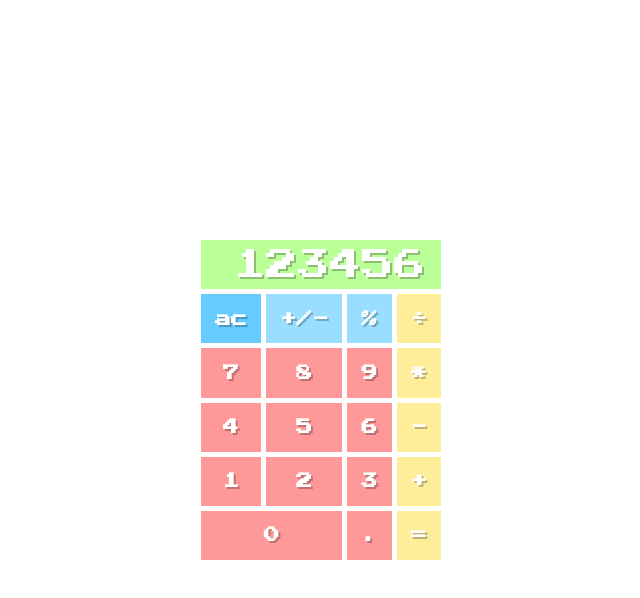
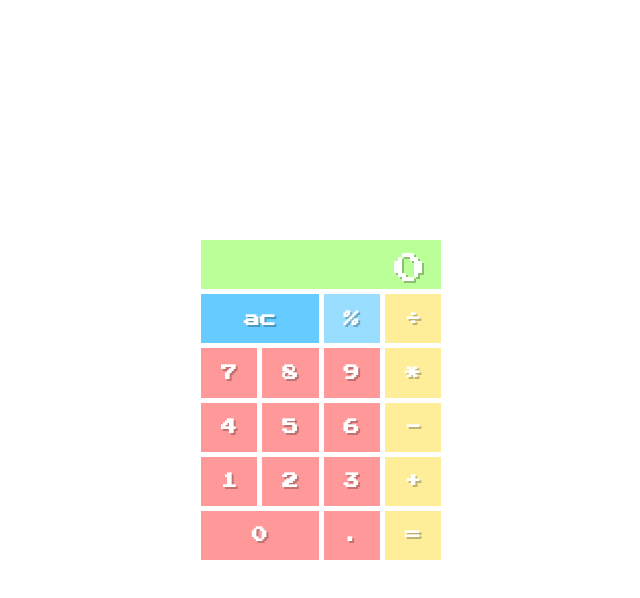
Before and after one commit to martinamineo98/odin-calculator, a plain HTML site: page index.htm in a window 1280 px wide. Both pictures are taken after a click on the button "ac". Shown: the whole page, without its empty margins (319-959 px from the left). Drawn offline with Linux system fonts and the light colour scheme.

Commit message:
Updated index.htm style.css calculator.js

```diff
--- a/calculator.js
+++ b/calculator.js
@@ -1,72 +1,147 @@
 
+// 1) We need to create a createOperator constructor, and an object for
+// each possible operation.
 
-// 1) The calculator has to be able to ADD, SUBTRACT, MULTIPLY and DIVIDE.
-// 2) operate() takes an operator and 2 numbers and then calls on of the
-// 		above functions on the numbers.
-// 3) The calculator needs a button for each digit, for each operation,
-//		and a button to clear; the calculator also needs a display.
-//		3.1) We also need a function that populate the display.
-// 4) We need to store the first number that is input into the calculator,
-//		and the operation that has been chosen; we then operate on them when
-//		the "=" key is pressed.
-//		4.1) DILEMMA: how to store all these values and call the operate
-//				 function on them.
-//		4.2) ATTENTION: the user should be able to string together several
-//				 operations, with **each pair** of numbers being evaluated at
-//				 a time. The calculaor **should not** evaluate more than a single
-//				 pair of numbers at the time.
-//				 4.2.1) EXAMPLE: you press a button (ex. 1), followed by an operator
-//								button (ex. add), a second number button (ex. 2), and finally
-//								a second operator button (ex. subtract).
-//								We need to evaluate the first pair of numbers (ex. 1 + 2),
-//								then display the result of that calculation on the display,
-//								and finally, use that result as the first number in the new
-//								calculation, along with the second operator.
-//		4.3) ATTENTION: Numbers with long decimals should be rounded.
-//		4.4) ATTENTION: Don't let the calculator be crashed when a user tries
-//				 to divide by 0.
+// N.B. I will treat the '.' button, the one that adds a decimal point to
+// the number, as a number button.
 
+const operatorBtns = []
 
-// Populate the #calculator container div.
+function Operator(name, symbol, fun) {
+	this.name = name
+	this.symbol = symbol
+	this.fun = fun
 
-// 1) We need a button from each number from 0 to 9, a button from each
-//		operator (+, -, *, ÷, %), a button to turn the number negative,
-//		a button to add a decimal point, and a button to clear.
-// 2) Each button needs its own event listener on click.
-// 3) I will be using CSS Grid so I want each button to have its own class.
+	operatorBtns.push(this)
+}
 
+let addBtn = new Operator('add', '+', function(a, b) {return a + b})
+let subtractBtn = new Operator('subtract', '-', function(a, b) {return a - b})
+let multiplyBtn = new Operator('multiply', '*', function(a, b) {return a * b})
+let divideBtn = new Operator('divide', '÷', function(a, b) {return a * b})
+let percentageBtn = new Operator('percentage', '%', function(a) {divideBtn.fun(a, 100)})
+// let negativeBtn = new Operator('negative', '+/-', function(a) {return -a})
+let equalBtn = new Operator('equal', '=', function(e) {console.log(e)})
+let clearBtn = new Operator('clear', 'ac', function(e) {console.log(e)})
+
+// 2) We need to populate the #calculator div with buttons for each number
+//		and each operator.
 
 const container = document.querySelector('#calculator')
 
-
-function createNumBtn() {
+!function createNumBtn() {
 	for (let index = 0; index <= 9; index++) {
 		let numBtn = document.createElement('button')
-				numBtn.textContent = index
 				numBtn.classList.toggle(`btn-num${index}`)
 				numBtn.style.gridArea = `btn-num${index}`
+				numBtn.textContent = index
+
+				numBtn.addEventListener('click', () => {
+					addNumberToString(index)
+				})
 
 		container.appendChild(numBtn)
 	}
+}()
+
+!function createOperatorBtn(){
+	for (let index = 0; index < operatorBtns.length; index++) {
+		let btn = document.createElement('button')
+				btn.classList.toggle(`btn-${operatorBtns[index].name}`)
+				btn.style.gridArea = `btn-${operatorBtns[index].name}`
+				btn.textContent = `${operatorBtns[index].symbol}`
+
+				btn.addEventListener('click', () => {
+					operate(operatorBtns[index].fun)
+				})
+
+		container.appendChild(btn)
+	}
+}()
+
+!function createDecimalBtn() {
+	let decimalBtn = document.createElement('button')
+			decimalBtn.classList.toggle('btn-decimal')
+			decimalBtn.gridArea = 'btn-decimal'
+			decimalBtn.textContent = '.'
+
+			decimalBtn.addEventListener('click', () => {
+				addDecimalPointToString()
+			})
+
+	container.appendChild(decimalBtn)
+}()
+
+// 4) The operate() function evaluates the operation between two given
+//		numbers. When I click on a number (or a series of numbers), they
+//		are inserted in a string called num1. When I click on a operator,
+//		the chosen operator function is inserted in a variable called
+// 		chosenOperator. When num1 and chosenOperator both exists, when a
+// 		click on another number (or another series of numbers), it's
+// 		inserted in a num2 variable.
+//		Each time I click on an operator button, the operate() function is
+// 		invoked. If the length of num1 and num2 is more than 0, it gives me
+// 		the result of the operation. The result is then inserted in its own
+//		variable and displayed on the screen.
+
+//		If the length of the result variable is more than 0, I need to
+//		invoke the operation between the num2 variable and the result.
+
+//		If the given operation only requires one argument, and the length
+// 		of the num2 variable is less than or equal 0, I will pass this function
+//		the num1 variable, otherwise I will pass the result variable as an
+//		argument.
+
+//		Exception to this is the negativeBtn.fun(), if the length of num2
+// 		is less than or equal 0, I will pass it the num1 variable, otherwise
+//		the num2 one.
+
+//		I use the length of the string to verify which variable was last
+//		used, or to verify if it exists.
+
+let num1 = ''
+let num2 = ''
+let result = ''
+let chosenOperation
+
+function operate(fun) {
+
 }
 
+// 4.1) To verify in which variable I need to insert the number, I created
+//			a helper function called addNumberToString. If the chosenOperator
+//			variable is not undefined, it adds it to num2, otherwise it adds
+//			it to num1. I will invoke this function each time a numBtn is
+//			clicked.
 
-createNumBtn()
+// 4.2) The addDecimalPointToString function works similarly but it also
+//			checks if the correct variable already has a decimal point. To do
+//			this I also created another helper function called checkIfStringContains.
 
+function addNumberToString(x) {
+	if (chosenOperation) {
+		num2 += x
+	} else {
+		num1 += x
+	}
 
-function createOperatorBtn() {
-	const operatorSymbol = ['+', '-', '*', '÷', '%', '.', '=', 'ac', '+/-']
-	const operatorName = ['add', 'subtract', 'multiply', 'divide', 'percentage', 'decimal', 'equal', 'clear', 'negative']
-
-	for (let index = 0; index < operatorSymbol.length; index++) {
-		let operatorBtn = document.createElement('button')
-				operatorBtn.textContent = `${operatorSymbol[index]}`
-				operatorBtn.classList.toggle(`btn-${operatorName[index]}`)
-				operatorBtn.style.gridArea = `btn-${operatorName[index]}`
-
-		container.appendChild(operatorBtn)
-	}
+	console.log(num1, num2)
 }
 
+function addDecimalPointToString() {
+	if (chosenOperation) {
+		if (!checkIfStringContains(num2, '.')) {
+			num2 += '.'
+		}
+	} else {
+		if (!checkIfStringContains(num1, '.')) {
+			num1 += '.'
+		}
+	}
 
-createOperatorBtn()
+	console.log(num1, num2)
+}
+
+function checkIfStringContains(x, y) {
+	return x.includes(y)
+}
--- a/index.htm
+++ b/index.htm
@@ -8,7 +8,10 @@
 	</head>
 	<body class="container">
 		<div id="calculator">
-			<div class="calculator-display">123456</div>
+			<div class="calculator-display">
+				<div class="calculator-display-operation"></div>
+				<div class="calculator-display-result">0</div>
+			</div>
 		</div>
 		<script src="calculator.js"></script>
 	</body>
--- a/style.css
+++ b/style.css
@@ -85,7 +85,7 @@ body.container {
 	display: grid;
 	grid-auto-rows: 1fr;
 	grid-template-areas: 'display display display display'
-											 'btn-clear btn-negative btn-percentage btn-divide'
+											 'btn-clear btn-clear btn-percentage btn-divide'
 											 'btn-num7 btn-num8 btn-num9 btn-multiply'
 											 'btn-num4 btn-num5 btn-num6 btn-subtract'
 											 'btn-num1 btn-num2 btn-num3 btn-add'
@@ -104,11 +104,24 @@ body.container {
 .calculator-display {
 	align-items: center;
 	background-color: var(--calculator-display-background-color);
-	display: flex;
-	font-size: 2em;
+	display: grid;
 	grid-area: display;
+	grid-template-areas: 'operation'
+											 'result';
 	justify-content: flex-end;
 	padding: 0 15px;
+}
+
+.calculator-display-operation {
+	font-size: .75em;
+	grid-area: operation;
+	justify-self: end;
+}
+
+.calculator-display-result {
+	font-size: 2em;
+	grid-area: result;
+	justify-self: end;
 }
 
 [class*='btn-'] {
```
Also changed, not shown: 1 other file.
